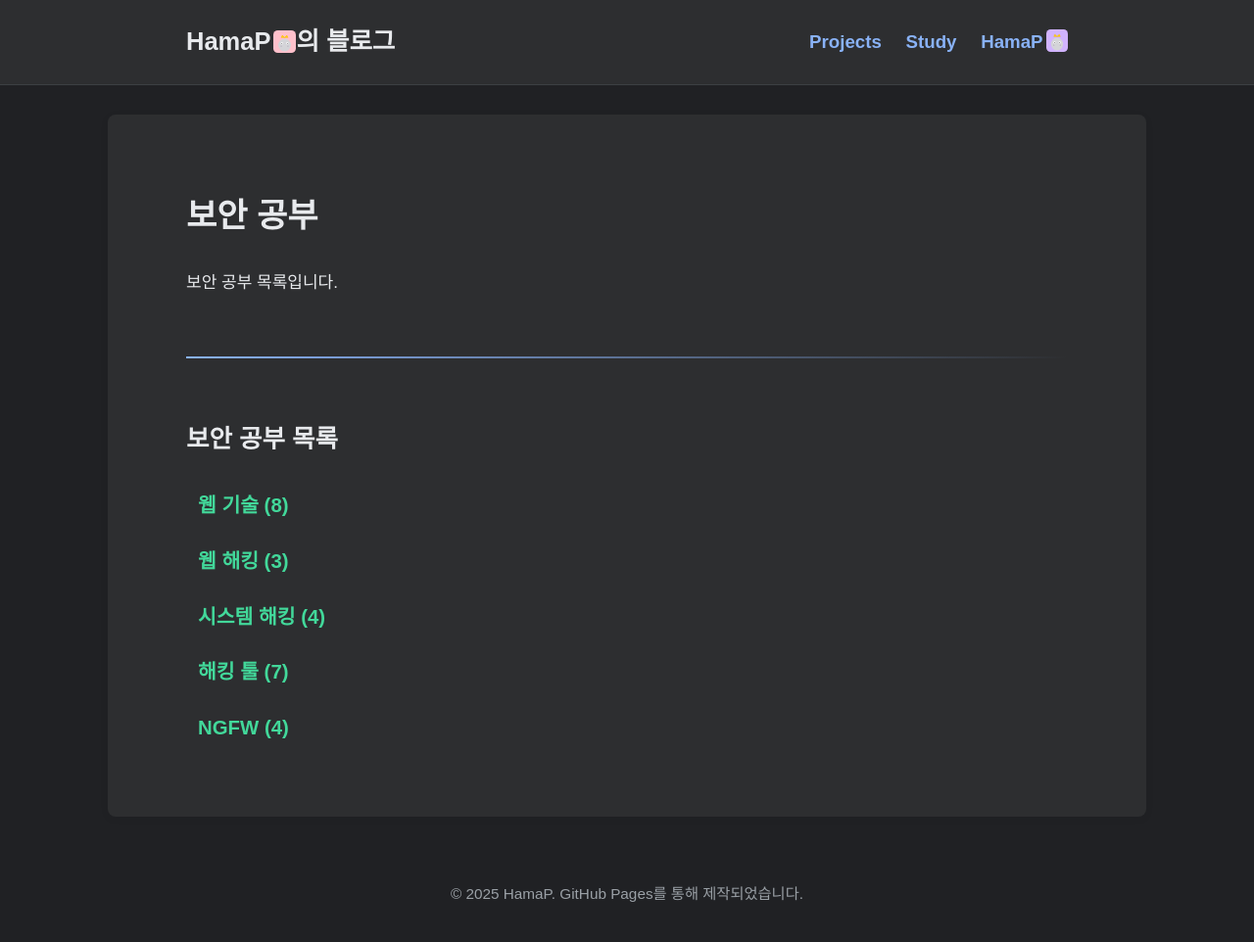
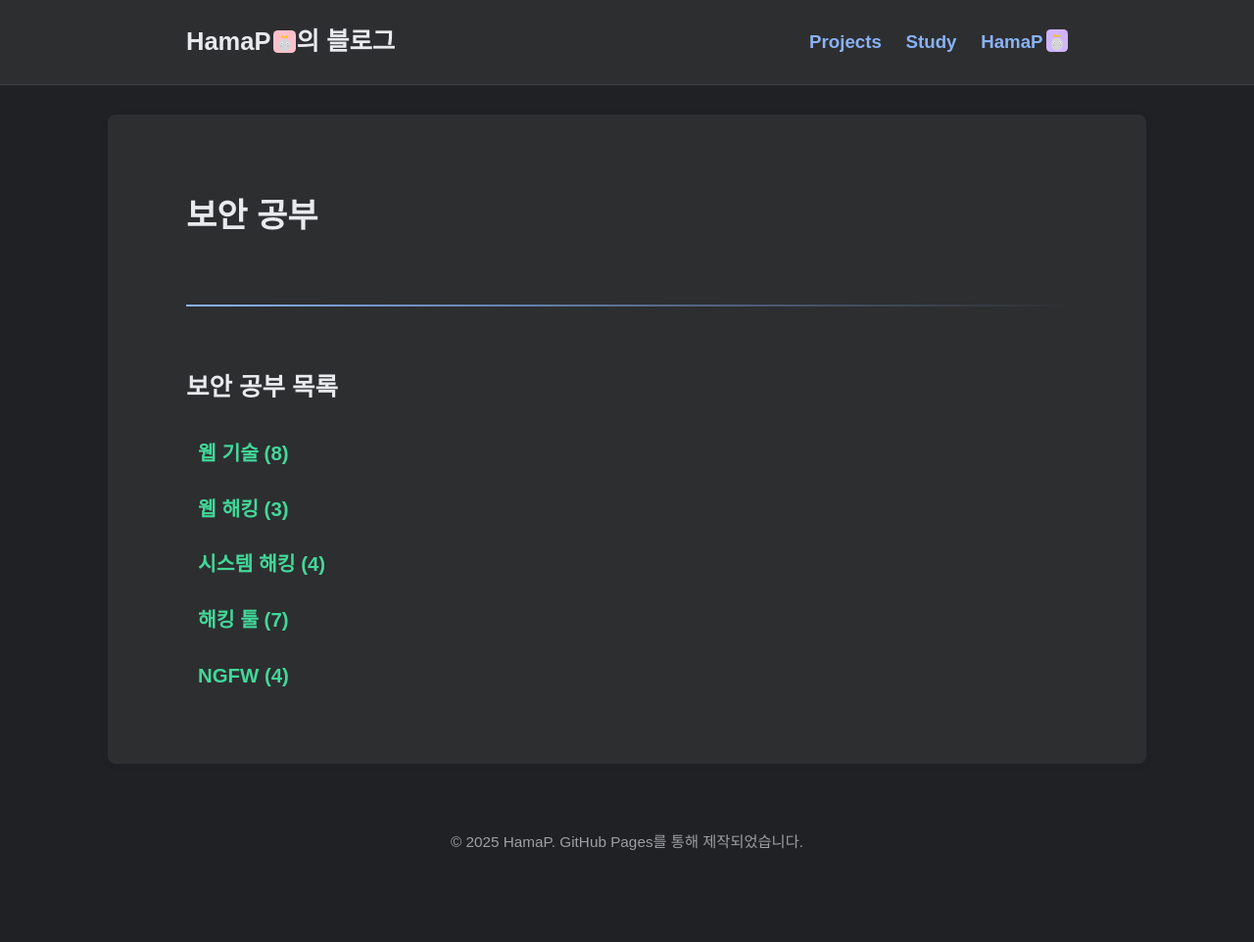
Before and after one commit to HamaP0/HamaP0.github.io, a Jekyll site: the page built from security-study.html, in a window 1280 px wide. Shown: the whole page at 98% size. Built offline with Jekyll 4.4.1, drawn with Linux system fonts in a browser that asks for light colours; some web fonts are replaced; after the commit the page ends 909 px from its top, so only the background shows below that.

Commit message:
Update security-study.html

```diff
--- a/security-study.html
+++ b/security-study.html
@@ -5,7 +5,6 @@ exclude_from_nav: true
 ---
 
 <h1>{{ page.title }}</h1>
-<p>보안 공부 목록입니다.</p>
 <hr>
 
 <h2>보안 공부 목록</h2>
```
